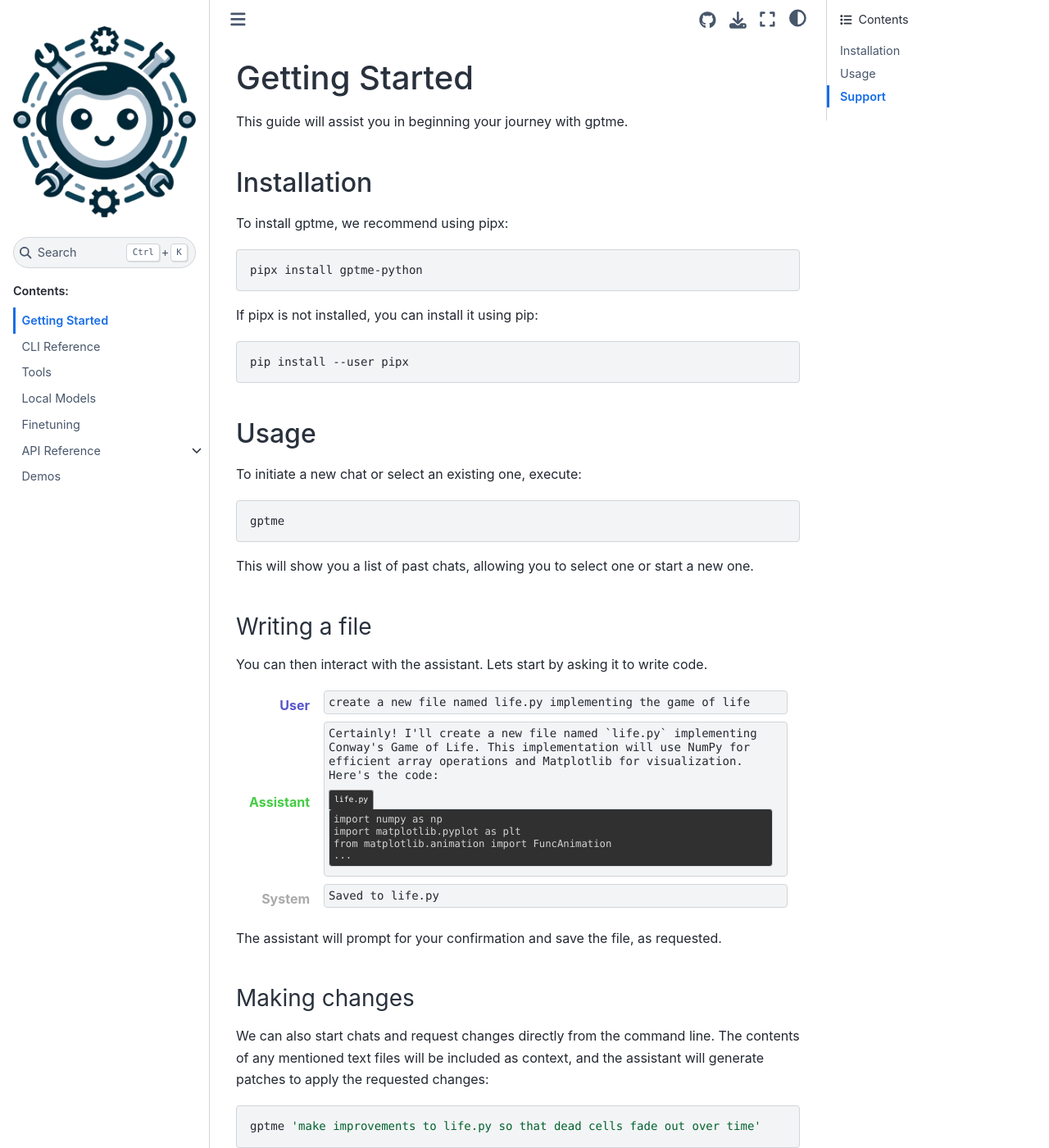
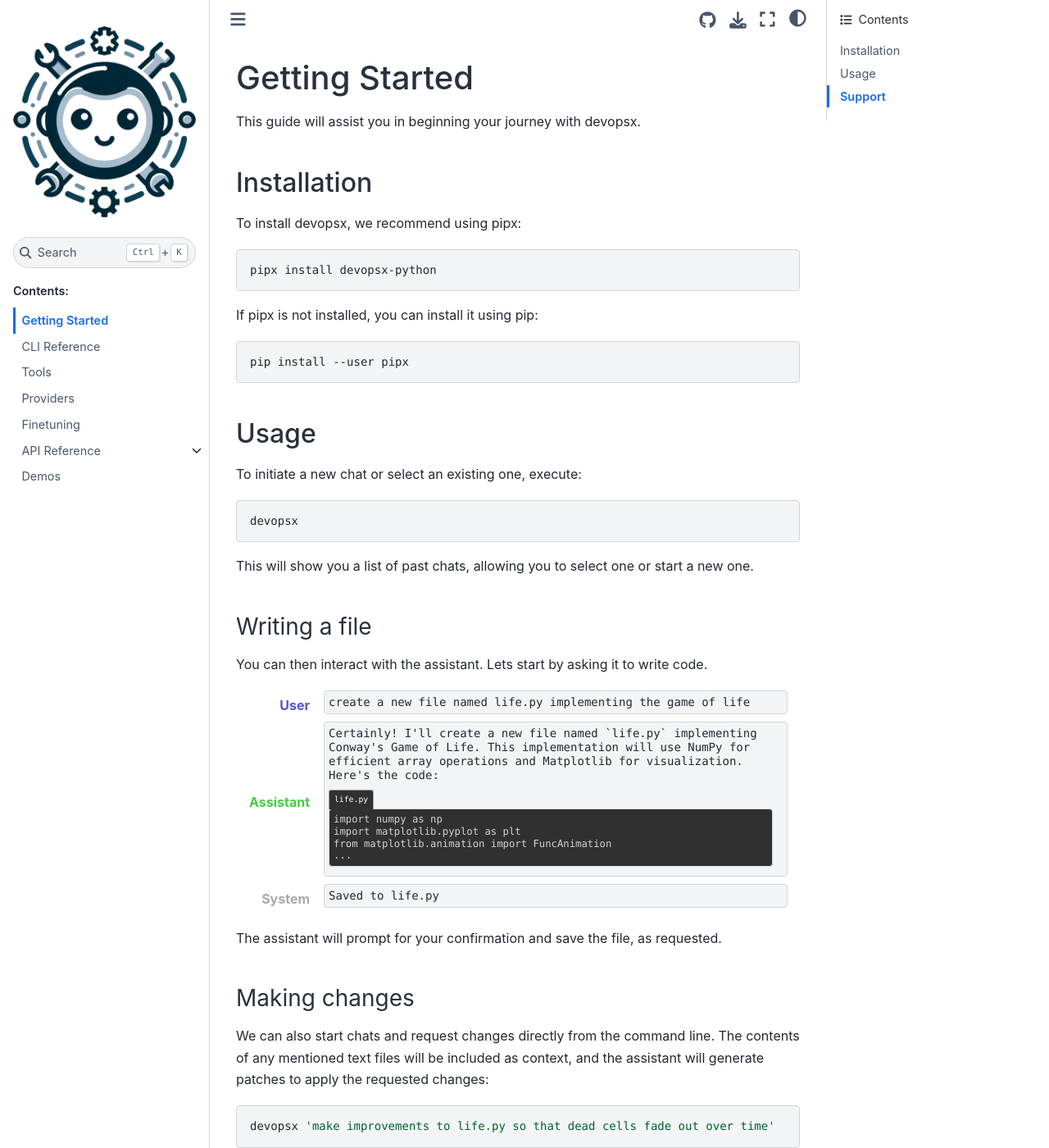
Before and after one commit to mystery000/devopsx, a Sphinx documentation site: the page built from docs/getting-started.rst, in a window 1280 px wide and 1400 px high. Shown: the whole window at 82% size. Built offline with Sphinx 7.4.7 and the Sphinx Book theme 1.1.4, drawn with Linux system fonts in a browser that asks for light colours; some of the changed text lies outside the part shown.

Commit message:
docs: renamed local-models page to providers

```diff
--- a/docs/conf.py
+++ b/docs/conf.py
@@ -95,7 +95,7 @@
 exclude_patterns = ["_build", "Thumbs.db", ".DS_Store"]
 
 extlinks = {
-    "issue": ("https://github.com/ErikBjare/gptme/issues/%s", "issue #"),
+    "issue": ("https://github.com/infractura/devopsx/issues/%s", "issue #"),
 }
 
 
@@ -105,18 +105,18 @@
 html_theme = "sphinx_book_theme"
 html_static_path = ["_static"]
 
-html_title = "gptme"
+html_title = "devopsx"
 html_logo = "../media/logo.png"
 html_favicon = "../media/logo.png"
 
 html_theme_options = {
-    "repository_url": "https://github.com/ErikBjare/gptme",
+    "repository_url": "https://github.com/infractura/devopsx",
     "path_to_docs": "docs",
     "use_repository_button": True,
     "use_edit_page_button": True,
     "extra_navbar": """
     <p>
-        Back to <a href="https://github.com/ErikBjare/gptme">GitHub</a>
+        Back to <a href="https://github.com/infractura/devopsx">GitHub</a>
     </p>""",
 }
 
--- a/docs/getting-started.rst
+++ b/docs/getting-started.rst
@@ -1,16 +1,16 @@
 Getting Started
 ===============
 
-This guide will assist you in beginning your journey with gptme.
+This guide will assist you in beginning your journey with devopsx.
 
 Installation
 ------------
 
-To install gptme, we recommend using pipx:
+To install devopsx, we recommend using pipx:
 
 .. code-block:: bash
 
-    pipx install gptme-python
+    pipx install devopsx-python
 
 If pipx is not installed, you can install it using pip:
 
@@ -25,7 +25,7 @@
 
 .. code-block:: bash
 
-    gptme
+    devopsx
 
 This will show you a list of past chats, allowing you to select one or start a new one.
 
@@ -57,7 +57,7 @@
 
 .. code-block:: bash
 
-   gptme 'make improvements to life.py so that dead cells fade out over time'
+   devopsx 'make improvements to life.py so that dead cells fade out over time'
 
 .. chat::
 
@@ -93,7 +93,7 @@
 
 .. code-block:: bash
 
-    gptme --non-interactive --no-confirm 'create a snake game using curses in snake.py, dont run it' '-' 'make the snake green and the apple red'
+    devopsx --non-interactive --no-confirm 'create a snake game using curses in snake.py, dont run it' '-' 'make the snake green and the apple red'
 
 This should make it first write snake.py, then make the change in a following prompt. The '-' is special "multiprompt" syntax that tells the assistant to wait for the next prompt before continuing.
 
@@ -104,7 +104,7 @@
 
 .. code-block:: bash
 
-    gptme-server
+    devopsx-server
 
 This should let you view your chats in a web browser and make basic requests.
 
@@ -114,4 +114,4 @@
 Support
 -------
 
-For any issues, please visit our `issue tracker <https://github.com/ErikBjare/gptme/issues>`_.
+For any issues, please visit our `issue tracker <https://github.com/infractura/devopsx/issues>`_.
--- a/docs/index.rst
+++ b/docs/index.rst
@@ -20,7 +20,7 @@
    getting-started
    cli
    tools
-   local-models
+   providers
    finetuning
    api
    demos
```
Also changed, not shown: docs/providers.md (added, +71 -0 lines), 4 other files.
